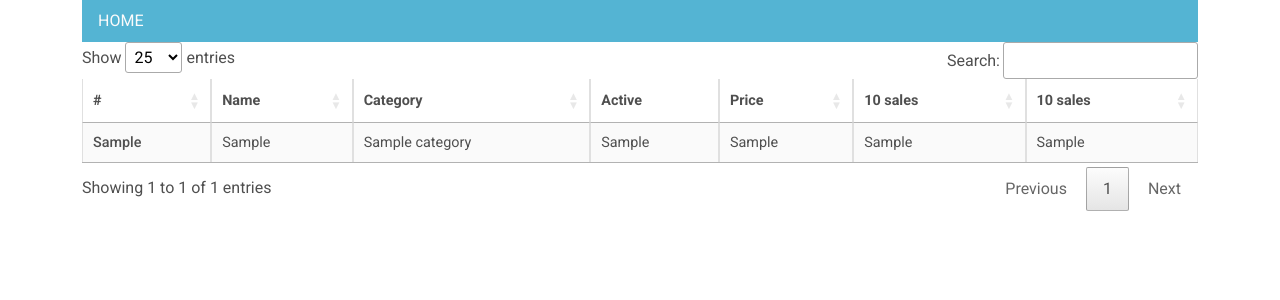
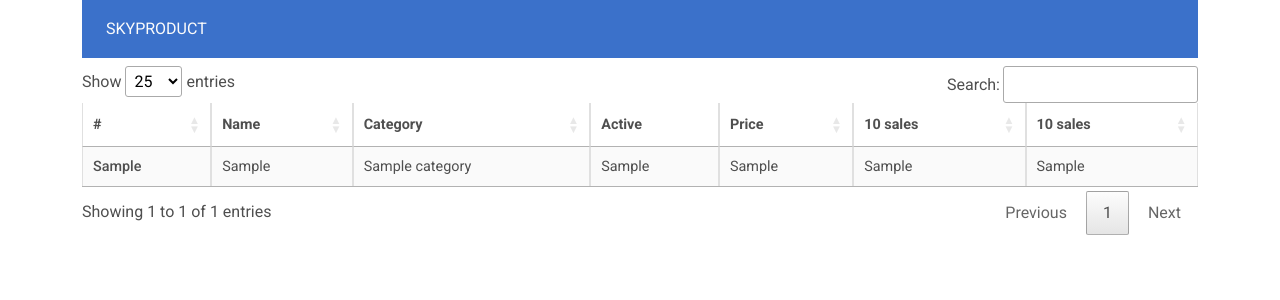
Before and after one commit to antibagr/skypro.interview.django.products, a Django app: template app/products/templates/products.html in a window 1280 px wide. Shown: the top 300 px of the page. Run offline with Django 4.2, Linux system fonts and the light colour scheme; the template is opened without the code that fills it: most values are stand-ins (such as "Sample title", 1, 10 or a date in 2020); parts of the project's set-up code (start-up, migrations or seed data) failed here and were passed over; some libraries are stand-ins or nearby versions.

Commit message:
Add favicon and styles

```diff
--- a/app/api/settings/development.py
+++ b/app/api/settings/development.py
@@ -8,3 +8,5 @@ DATABASES = {
         "NAME": "db.sqlite3",
     }
 }
+
+STATICFILES_DIRS = [BASE_DIR.parent / "static"]
--- a/app/products/templates/base.html
+++ b/app/products/templates/base.html
@@ -1,3 +1,5 @@
+{% load static %}
+
 <!DOCTYPE html>
 <html lang="en">
 
@@ -6,8 +8,26 @@
     <meta name="viewport" content="width=device-width, initial-scale=1, shrink-to-fit=no">
     <title>{% block title %}{% endblock %}</title>
 
+
+    <!-- Icon -->
+
+    <link rel="shortcut icon" type="image/png" href="{% static 'images/icon/favicon.ico' %}">
+    <link rel="apple-touch-icon" sizes="76x76" href="{% static 'images/icon/apple-touch-icon.png' %}">
+    <link rel="icon" type="image/png" sizes="32x32" href="{% static 'images/icon/favicon-32x32.png' %}">
+    <link rel="icon" type="image/png" sizes="16x16" href="{% static 'images/icon/favicon-16x16.png' %}">
+    <link rel="manifest" href="{% static 'images/icon/site.webmanifest' %}">
+    <link rel="mask-icon" href="{% static 'images/icon/safari-pinned-tab.svg' %}" color="#5bbad5">
+    <meta name="apple-mobile-web-app-title" content="Skypro Products">
+    <meta name="application-name" content="Skypro Products">
+    <meta name="msapplication-TileColor" content="#da532c">
+    <meta name="theme-color" content="#ffffff">
+
+
+    <!-- CSS & Fonts -->
+
     <link rel="stylesheet" href="https://cdn.jsdelivr.net/npm/bootstrap@5.1.0/dist/css/bootstrap.min.css"
         crossorigin="anonymous">
+
     <!-- Font Awesome -->
     <link href="https://cdnjs.cloudflare.com/ajax/libs/font-awesome/6.0.0/css/all.min.css" rel="stylesheet" />
     <!-- Google Fonts -->
@@ -26,14 +46,14 @@
     <script src="https://cdn.datatables.net/v/bs5/dt-1.13.6/datatables.min.js"></script>
 
     <div class="container">
-        <ul class="nav bg-info">
+        <ul class="nav p-2 mb-2 bg-primary text-white">
             <li class="nav-item">
-                <a class="nav-link link-light" href="/">HOME</a>
+                <a class="nav-link link-light" href="/">SKYPRODUCT</a>
             </li>
         </ul>
 
-        {% block content %}
-        {% endblock %}
+            {% block content %}
+            {% endblock %}
     </div>
 </body>
 
--- a/app/products/templates/products.html
+++ b/app/products/templates/products.html
@@ -1,6 +1,6 @@
 {% extends "base.html" %}
 {% block title %}
-Products
+SKYPRODUCT
 {% endblock %}
 <style>
     table.dataTable thead .sorting:after,
--- a/app/products/views.py
+++ b/app/products/views.py
@@ -56,7 +56,7 @@ def get_products(year: int, month: int) -> QuerySet:
             "last_month_sales",
             "current_month_sales",
         )
-        .all()
+        .all()[:100]
     )
 
 
```
Also changed, not shown: app/static/images/icon/browserconfig.xml (added, +9 -0 lines), app/static/images/icon/android-chrome-96x96.png (added), app/static/images/icon/apple-touch-icon.png (added), app/static/images/icon/favicon-16x16.png (added), app/static/images/icon/favicon-32x32.png (added), app/static/images/icon/favicon.ico (added), app/static/images/icon/mstile-150x150.png (added), app/static/images/icon/safari-pinned-tab.svg (added), app/static/images/icon/site.webmanifest (added).
